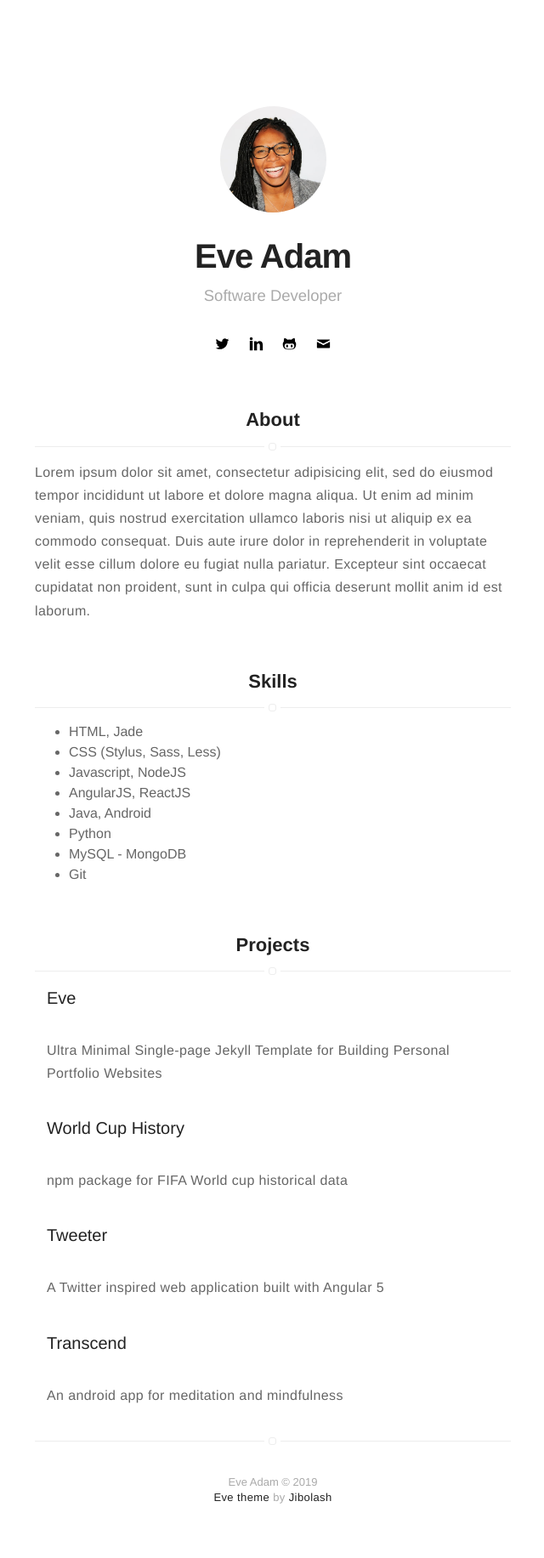
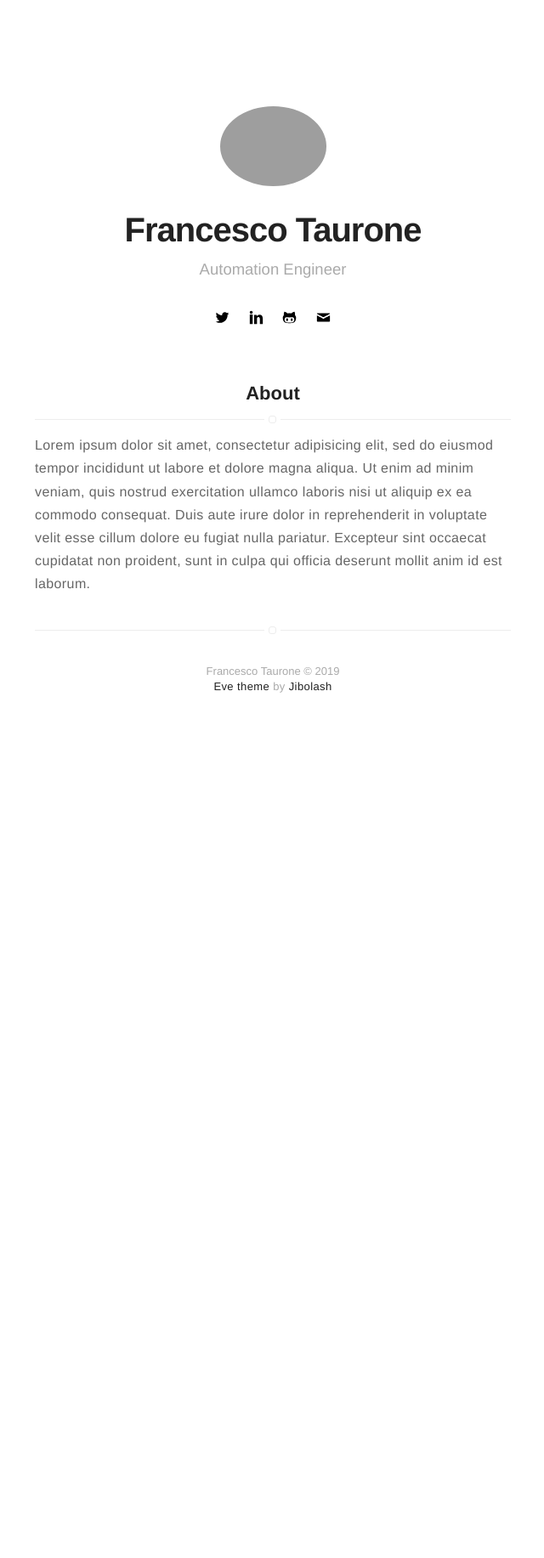
Before and after one commit to francescotaurone/francescotaurone.github.io, a Jekyll site: the page built from index.html, in a window 1280 px wide. Shown: the whole page at 85% size, without its empty margins (319-959 px from the left). Built offline with Jekyll 4.4.1, drawn with Linux system fonts in a browser that asks for light colours; after the commit the page ends 900 px from its top, so only the background shows below that.

Commit message:
Update _config.yml

```diff
--- a/_config.yml
+++ b/_config.yml
@@ -1,14 +1,14 @@
 # Your name and what you do
-name: Eve Adam
-bio: Software Developer
+name: Francesco Taurone
+bio: Automation Engineer
 
-description: Eve Adam's Personal Website
+description: Francesco Taurone Website
 
 # Profile picture
-picture: assets/images/profile.jpg
+picture: assets/images/profile_picture.png
 
 # your url: http://USERNAME.github.io
-url: https://jibolash.github.io/Eve/
+url: https://francescotaurone.github.io
 
 # do you want to display social media links? true or false
 social-media: true
@@ -41,7 +41,7 @@ width: normal
 about: true
 
 # do you want to display a skills section? true or false
-skills: true
+skills: false
 
 # add your skills here
 skills-list:
@@ -55,7 +55,7 @@ skills-list:
     - Git
 
 # do you want to display a projects section? true or false
-projects: true
+projects: false
 
 # add your projects here
 project-list:
```
